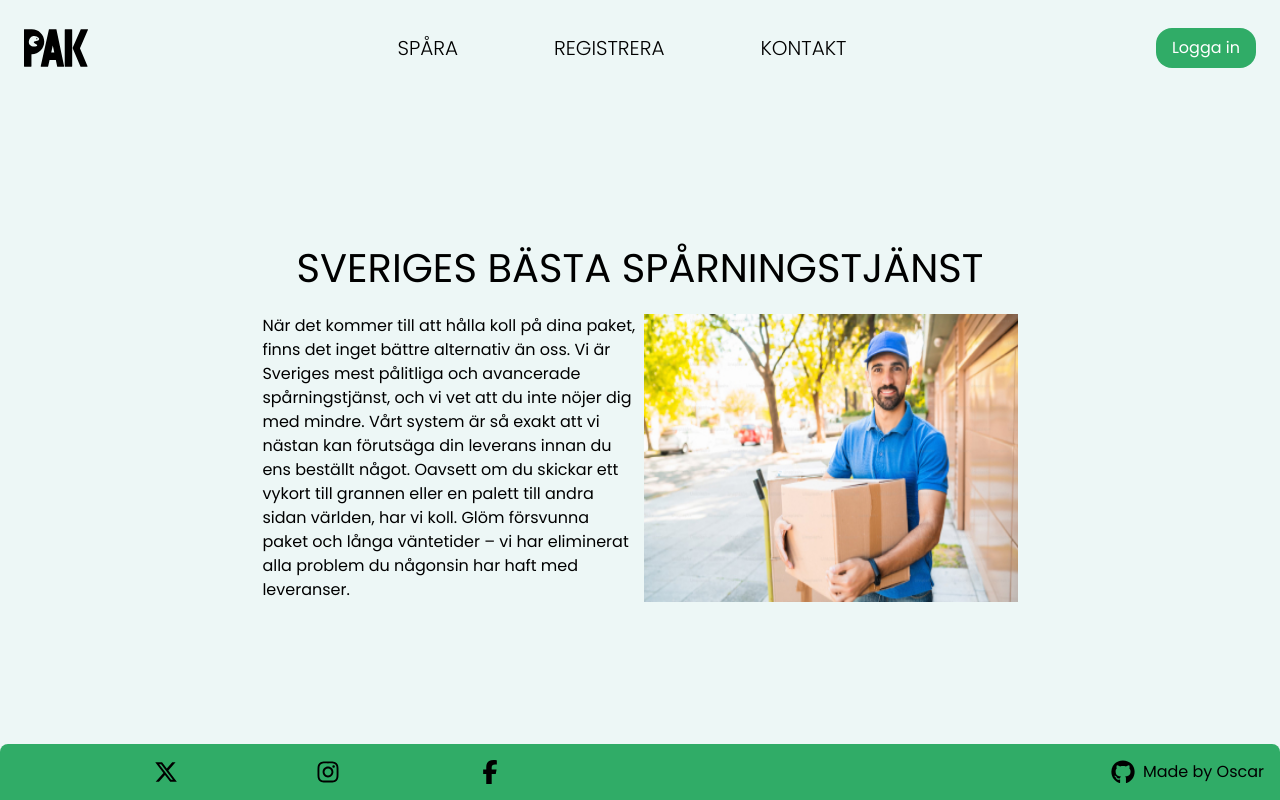
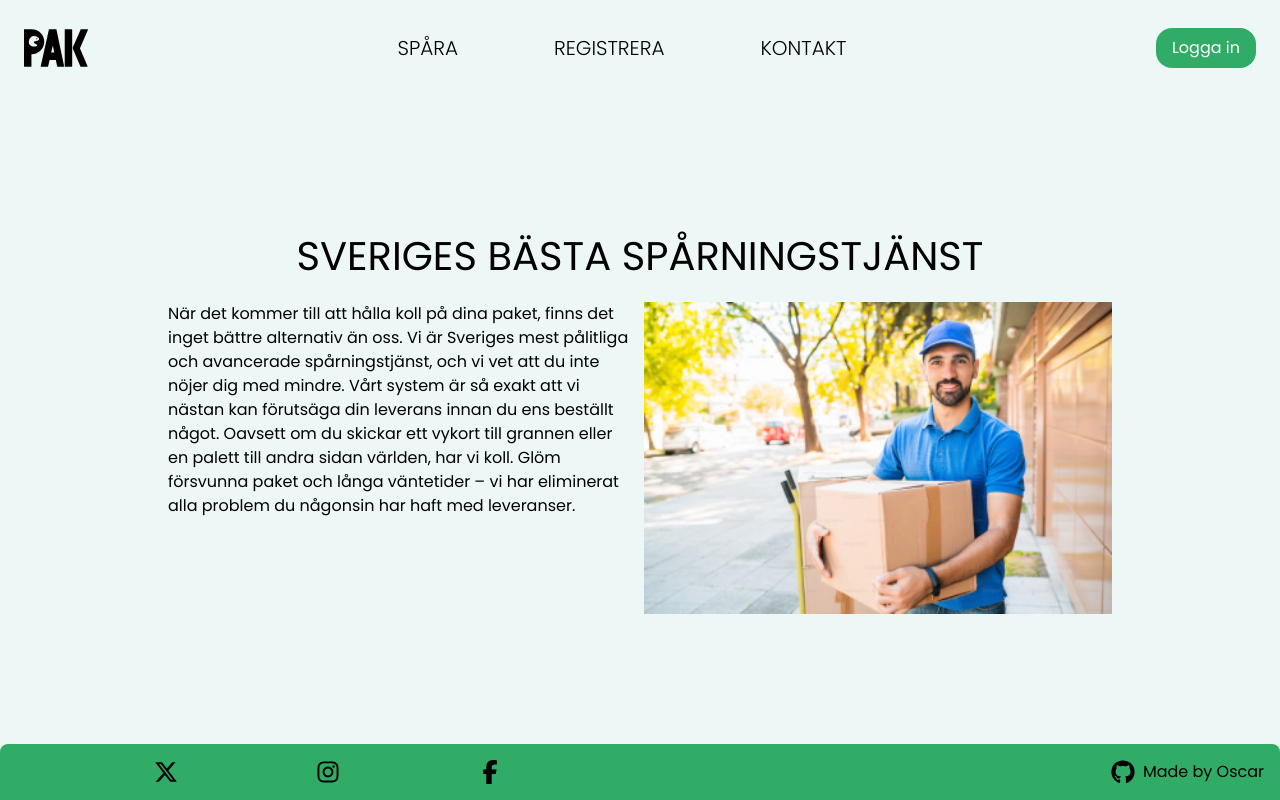
Before and after one commit to Flowball/graphic_profile_submission, a Next.js app: page / in a window 1280 px wide. Built offline with nearby package versions, Linux system fonts and the light colour scheme.

Commit message:
Small changes

```diff
--- a/src/app/page.tsx
+++ b/src/app/page.tsx
@@ -4,8 +4,8 @@ export default function Home() {
   return (
     <div className="flex flex-col gap-4 items-center lg:mx-36">
       <h1>SVERIGES BÄSTA SPÅRNINGSTJÄNST</h1>
-      <div className="flex flex-col gap-2 lg:flex-row h-full lg:w-4/5">
-        <h3 className="lg:w-2/4 lg:self-center ">
+      <div className="flex flex-col gap-2 lg:flex-row h-full lg:w-5/5">
+        <h3 className="lg:w-2/4 ">
           När det kommer till att hålla koll på dina paket, finns det inget bättre alternativ än
           oss. Vi är Sveriges mest pålitliga och avancerade spårningstjänst, och vi vet att du inte
           nöjer dig med mindre. Vårt system är så exakt att vi nästan kan förutsäga din leverans
@@ -15,10 +15,10 @@ export default function Home() {
         </h3>
         <Image
           src={"/parcel_man.jpg"}
-          width={200}
-          height={200}
+          width={500}
+          height={500}
           alt="man holding a parcel"
-          className="w-full lg:w-2/4"
+          className="w-full lg:w-2/4 object-cover"
         />
       </div>
     </div>
```
Also changed, not shown: 1 other file (tests, documents, lock files or other folders).
